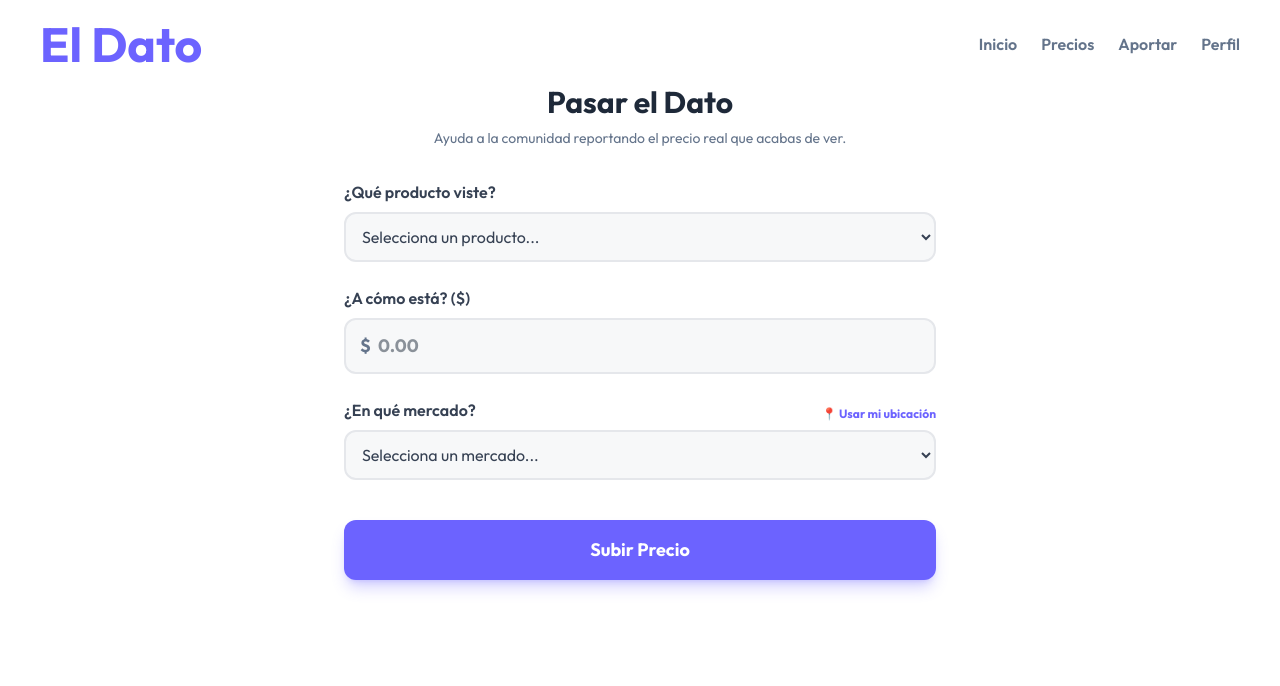
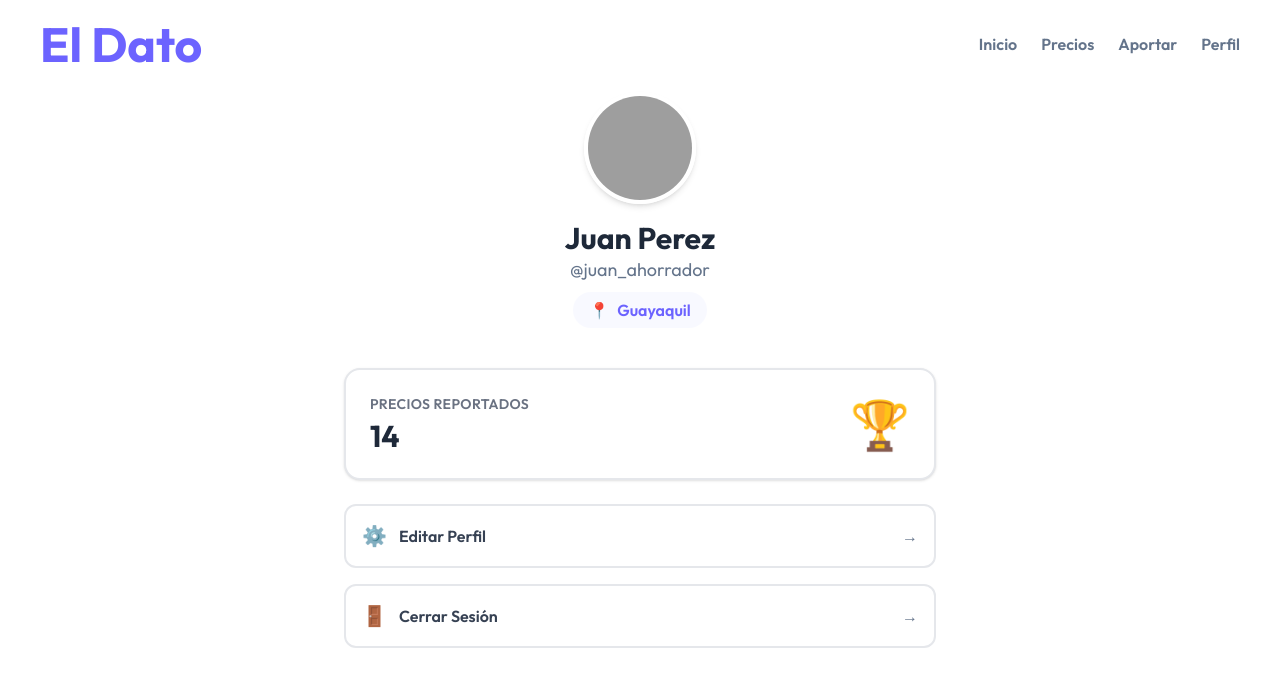
Before and after one commit to Gabriand/El-Dato, a React (Vite) app: page / in a window 1280 px wide. Shown: the top 686 px of the page. Built offline with nearby package versions, Linux system fonts and the light colour scheme; grey boxes are pictures that could not be loaded.

Commit message:
ui: crear vista de Perfil con bloque de gamificacion y botones de cuenta

```diff
--- a/src/App.jsx
+++ b/src/App.jsx
@@ -1,9 +1,10 @@
 import Home from "./pages/Home";
 import Prices from "./pages/Prices";
 import Report from "./pages/Report";
+import Profile from "./pages/Profile";
 
 function App() {
-    return <Report />;
+    return <Profile />;
 }
 
 export default App;
--- /dev/null
+++ b/src/pages/Profile.jsx
@@ -0,0 +1,69 @@
+import NavBar from "../components/NavBar";
+import TopBar from "../components/TopBar";
+
+export default function Profile() {
+    const user = {
+        fullName: "Juan Perez",
+        username: "@juan_ahorrador",
+        city: "Guayaquil",
+        contributions: 14,
+        avatarUrl: "https://ui-avatars.com/api/?name=Juan+Perez&background=random"
+    };
+
+    return (
+        <>
+            <header>
+                <TopBar />
+            </header>
+
+            <main className="px-4 pb-24 lg:px-10 lg:pb-10 max-w-2xl mx-auto">
+                <div className="flex flex-col items-center mt-6 mb-10">
+                    <img
+                        src={user.avatarUrl}
+                        alt="Avatar"
+                        className="w-28 h-28 rounded-full shadow-md border-4 border-white mb-4"
+                    />
+                    <h2 className="text-3xl font-bold text-gray-800">{user.fullName}</h2>
+                    <p className="text-muted text-lg">{user.username}</p>
+
+                    <div className="flex items-center gap-2 mt-2 bg-tone/50 px-4 py-1.5 rounded-full">
+                        <span>📍</span>
+                        <span className="font-semibold text-primary">{user.city}</span>
+                    </div>
+                </div>
+
+                <section className="bg-white border-2 border-surface rounded-2xl p-6 shadow-sm mb-6 flex justify-between items-center">
+                    <div className="flex flex-col">
+                        <span className="text-gray-500 font-semibold text-sm uppercase tracking-wide">
+                            Precios Reportados
+                        </span>
+                        <span className="text-3xl font-bold text-gray-800 mt-1">
+                            {user.contributions}
+                        </span>
+                    </div>
+                    <div className="text-5xl">🏆</div>
+                </section>
+
+                <section className="flex flex-col gap-4">
+                    <button className="w-full flex justify-between items-center bg-white border-2 border-surface p-4 rounded-xl hover:border-primary transition-colors text-gray-700 font-semibold group">
+                        <span className="flex items-center gap-3">
+                            <span className="text-xl">⚙️</span>
+                            Editar Perfil
+                        </span>
+                        <span className="text-muted group-hover:text-primary transition-colors">→</span>
+                    </button>
+
+                    <button className="w-full flex justify-between items-center bg-white border-2 border-surface p-4 rounded-xl hover:border-red-400 hover:text-red-500 transition-colors text-gray-700 font-semibold group">
+                        <span className="flex items-center gap-3">
+                            <span className="text-xl">🚪</span>
+                            Cerrar Sesión
+                        </span>
+                        <span className="text-muted group-hover:text-red-500 transition-colors">→</span>
+                    </button>
+                </section>
+            </main>
+
+            <NavBar />
+        </>
+    );
+}
```
